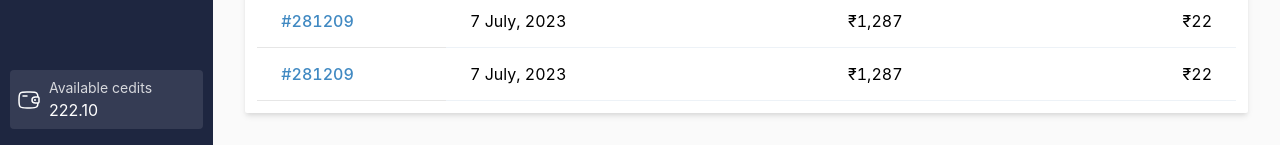
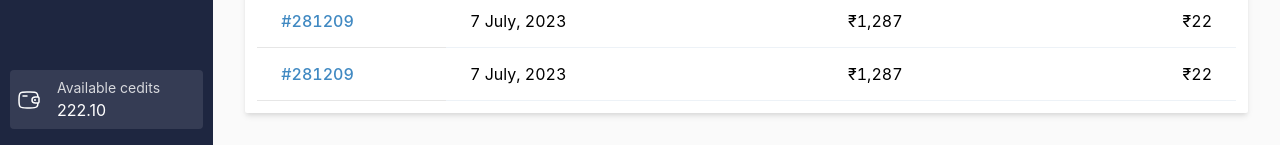
Before and after one commit to kushwahajai74/dukaan-assesment, a React (Vite) app: page / in a window 1280 px wide. Shown: the part 1275-1420 px from the top of the page. Built offline with nearby package versions, Linux system fonts and the light colour scheme.

Commit message:
TASK DONE

```diff
--- a/src/Sidebar/Sidebar.jsx
+++ b/src/Sidebar/Sidebar.jsx
@@ -532,6 +532,7 @@ const Sidebar = () => {
             background: "rgba(255, 255, 255, 0.10)",
             borderRadius: 4,
           }}
+          spacing={4}
         >
           <Icon boxSize={6}>
             <svg
```
